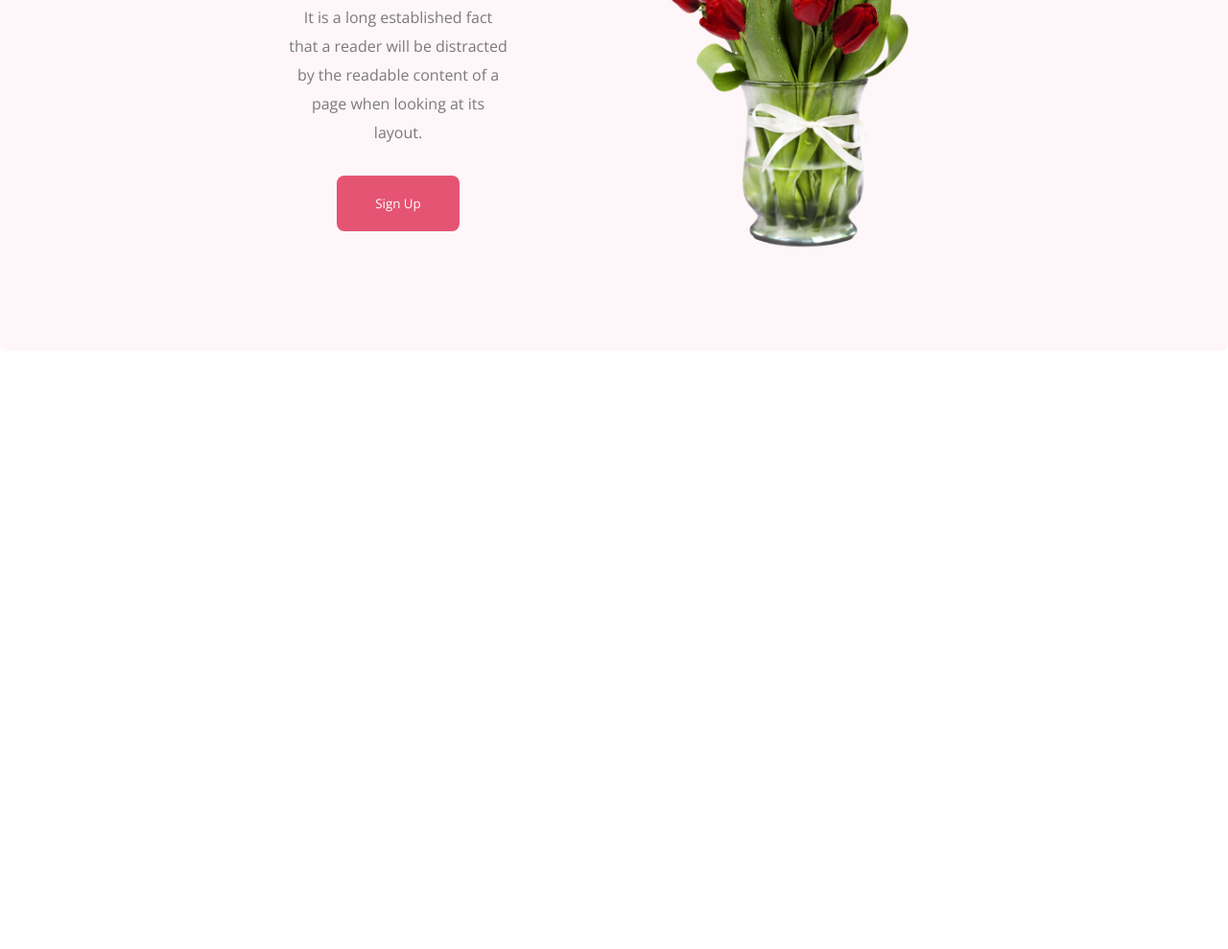
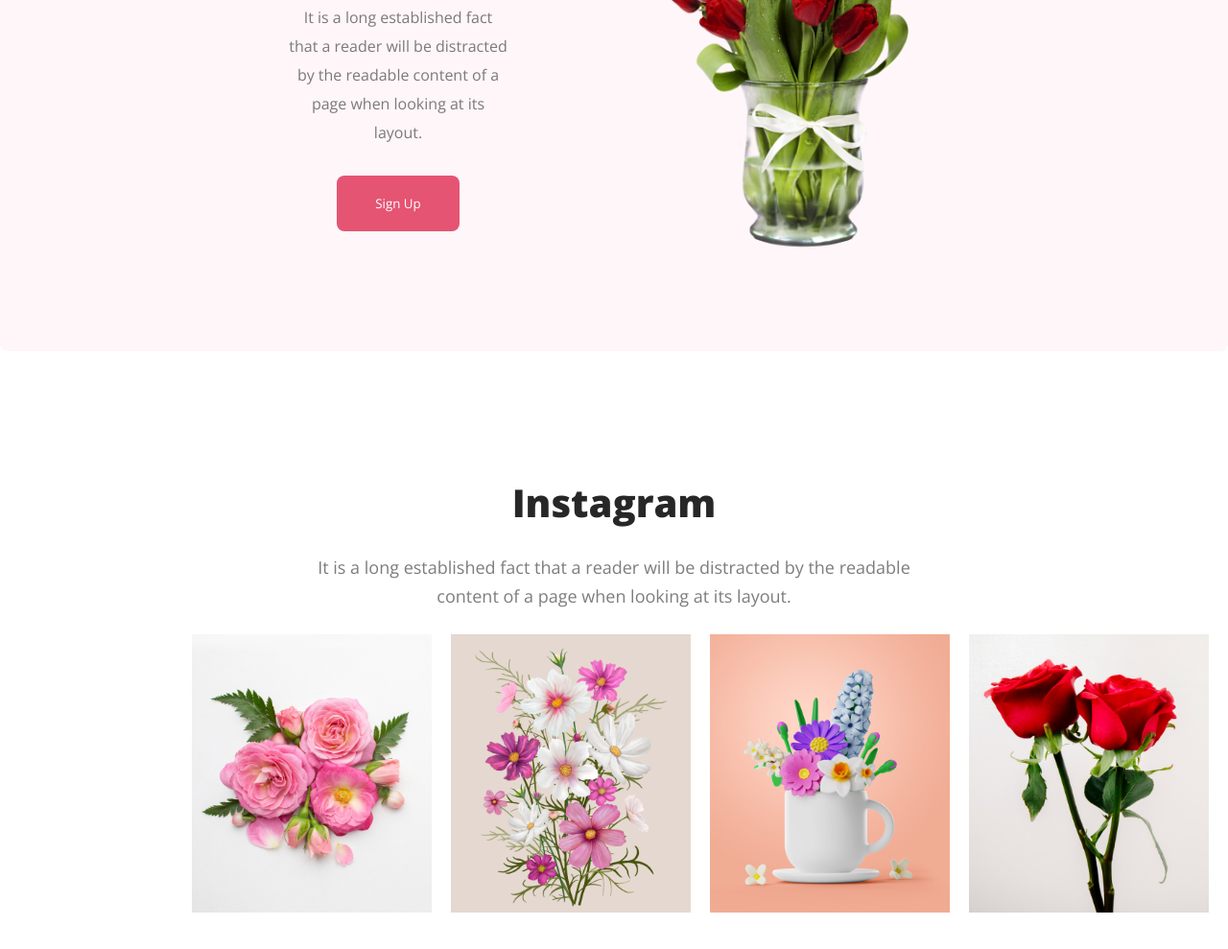
Before and after one commit to monjurBakthMazumder/Assignment-1, a plain HTML site: page index.html in a window 1280 px wide. Shown: the part 2514-3503 px from the top of the page at 96% size. Before the commit the page ends 2880 px from the top, so only its background shows below. Drawn offline with nearby package versions, Linux system fonts and the light colour scheme.

Commit message:
add instr

```diff
--- a/index.html
+++ b/index.html
@@ -73,6 +73,18 @@
             <img src="image/pngwing 8.png" alt="" class="hot-pic">
         </section>
         <!-- Hot Deal ! Sale Up To 25% Off end  -->
+        <!-- Instagram section start -->
+        <section class="instagram">
+            <h1 class="instagram-title">Instagram</h1>
+            <p class="instagram-description">It is a long established fact that a reader will be distracted by the readable <br> content of a page when looking at its layout.</p>
+            <div class="instagram-pic">
+                <img src="image/Flower 01.png" alt="" class="instagram-pic-item">
+                <img src="image/Rectangle 4.png" alt="" class="instagram-pic-item">
+                <img src="image/Rectangle 5.png" alt="" class="instagram-pic-item">
+                <img src="image/Rectangle 6.png" alt="" class="instagram-pic-item">
+            </div>
+        </section>
+        <!-- Instagram section end -->
     </main>
     <footer>
 
--- a/styles/style.css
+++ b/styles/style.css
@@ -146,3 +146,29 @@ header{
     width: 300px;
 }
 /* Hot Deal ! Sale Up To 25% Off style end  */
+/* Instagram section style  start */
+.instagram{
+    margin: 130px 200px;
+    text-align: center;
+}
+.instagram-title{
+    color: #272727;
+font-size: 40px;
+font-weight: 800;
+}
+.instagram-description{
+    color: rgba(39, 39, 39, 0.60);
+font-size: 18px;
+font-weight: 400;
+line-height: 30px;
+padding: 25px 50px;
+}
+.instagram-pic{
+    display: flex;
+    justify-content: space-between;
+    gap: 20px;
+}
+.instagram-pic-item{
+    width: 250px;
+}
+/* Instagram section style  end */
```
